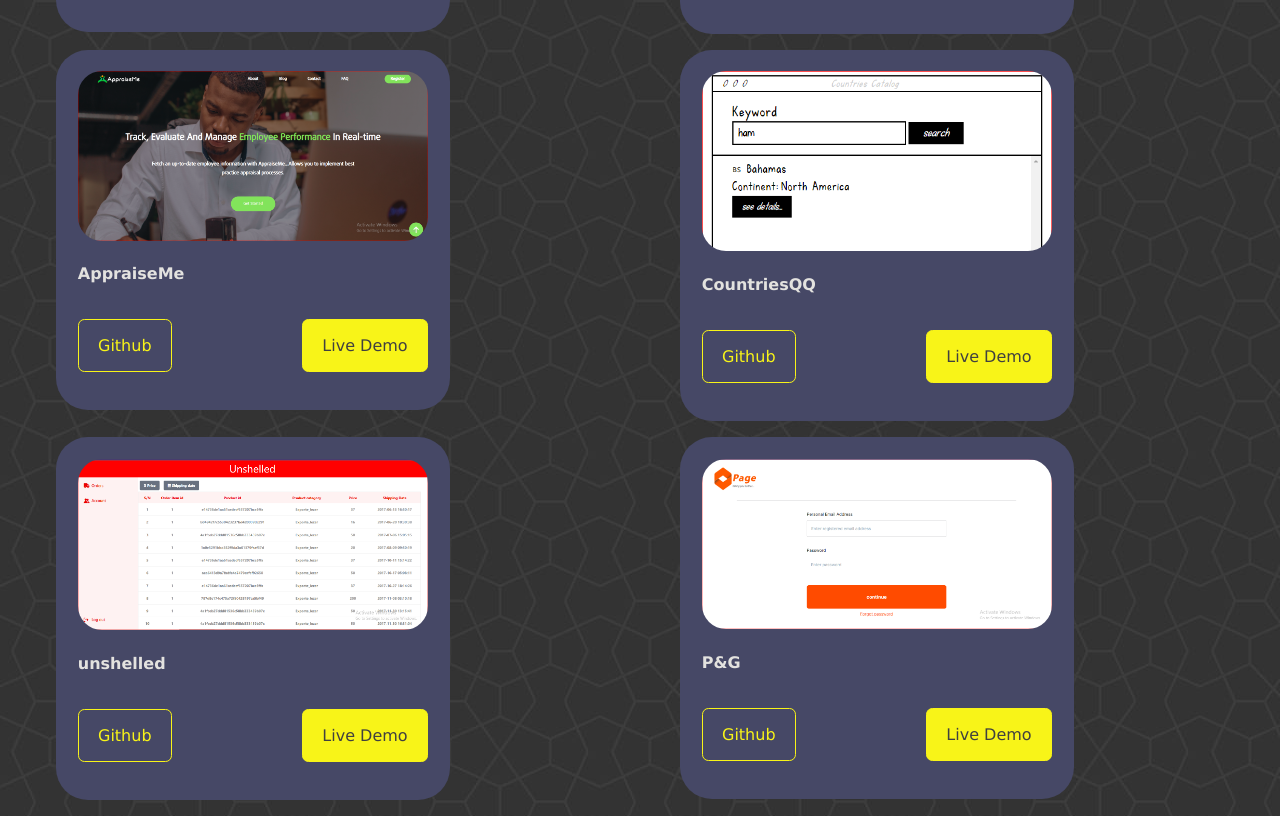
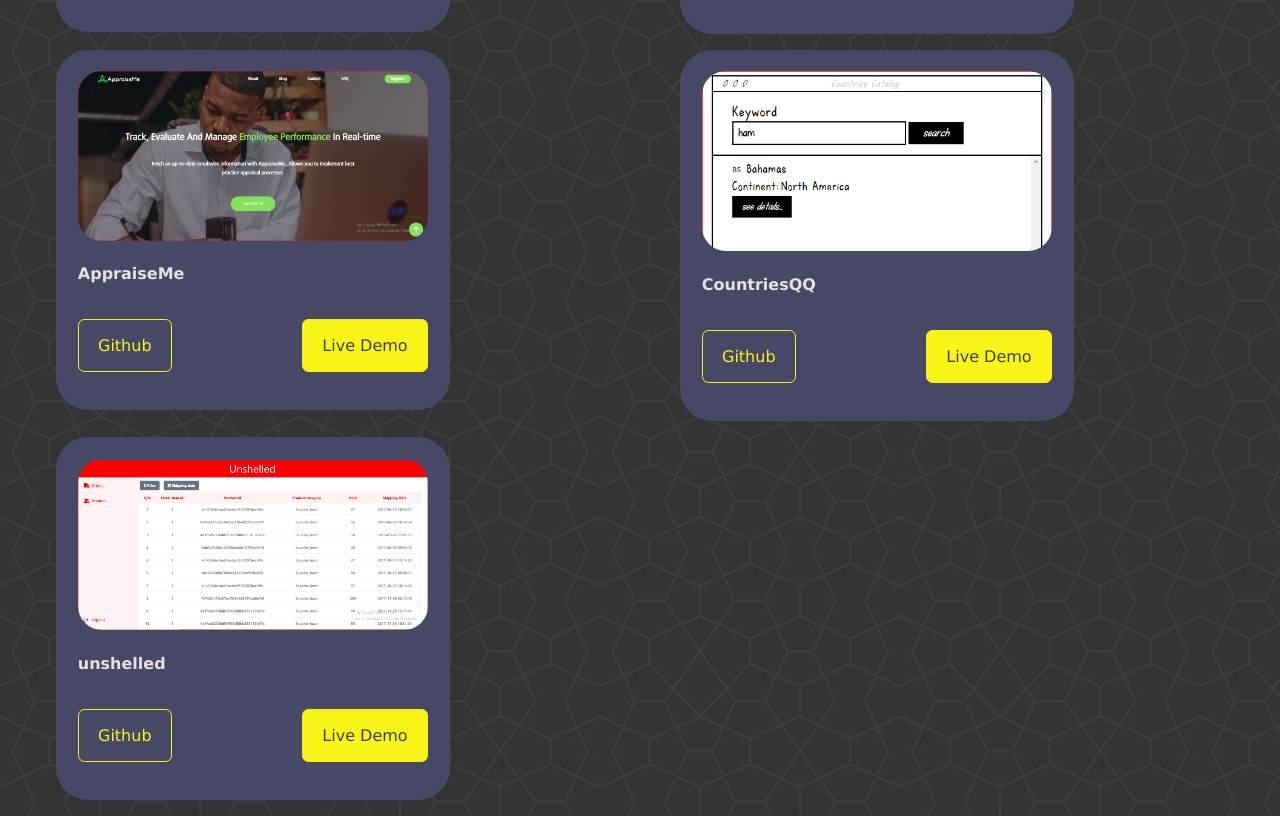
Before and after one commit to rash1234567/shevfolio, a React (Create React App) app: page /projects in a window 1280 px wide. Shown: the part 1549-2365 px from the top of the page. Built offline with nearby package versions, Linux system fonts and the light colour scheme.

Commit message:
Update data.js

```diff
--- a/src/Projects/data.js
+++ b/src/Projects/data.js
@@ -78,10 +78,10 @@
         github: 'https://github.com/Lawdshev/unshelled-frontend',
         img: unshelled
     },
-    {
-        title: 'P&G ',
-        demo: 'https://super-pavlova-0ce678.netlify.app/',
-        github: 'https://github.com/Lawdshev/page',
-        img: page
-    }
+//     {
+//         title: 'P&G ',
+//         demo: 'https://super-pavlova-0ce678.netlify.app/',
+//         github: 'https://github.com/Lawdshev/page',
+//         img: page
+//     }
 ]
```
